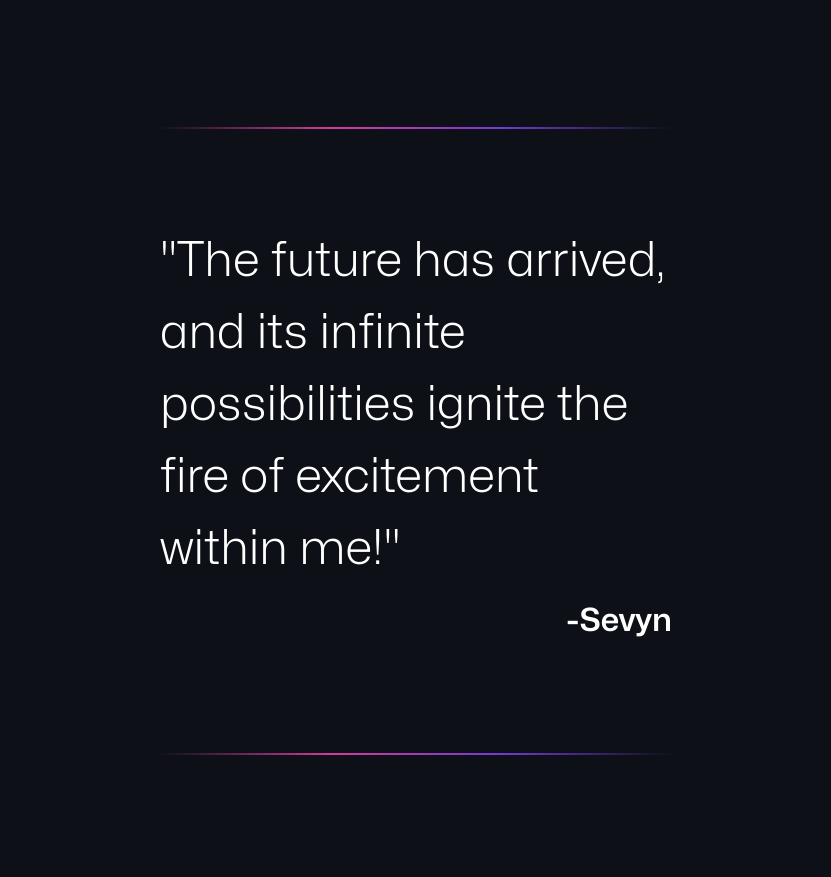
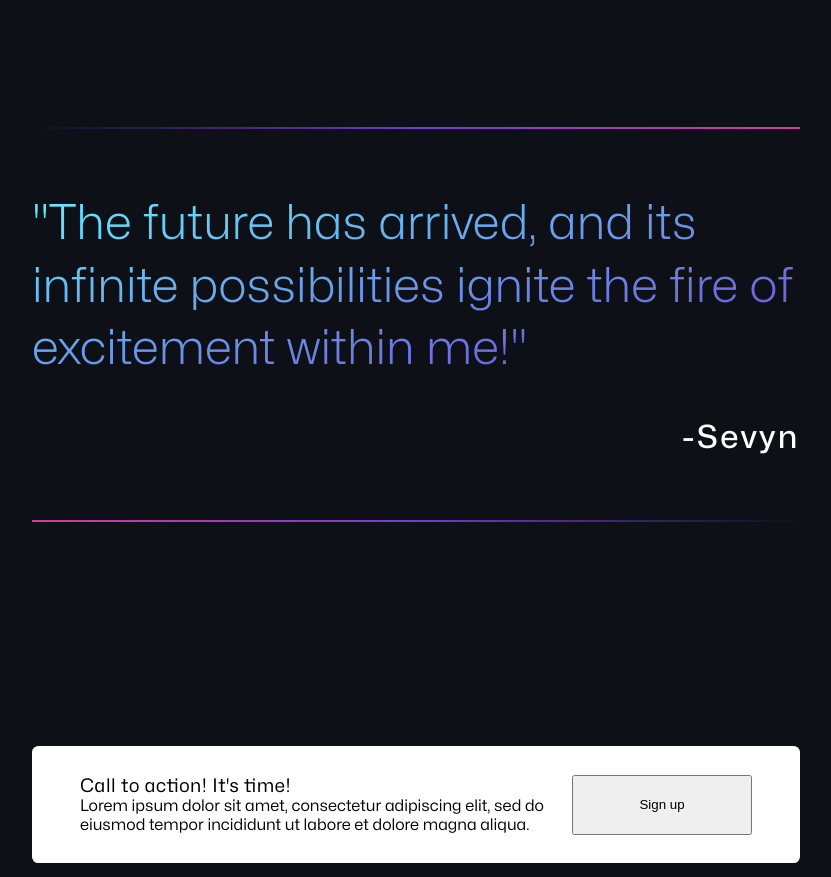
Before and after one commit to zmoodiedev/Odin-Landing-Page, a plain HTML site: page index.html in a window 1280 px wide. Shown: the part 1920-2797 px from the top of the page, without its empty margins (224-1055 px from the left). Drawn offline with nearby package versions, Linux system fonts and the light colour scheme.

Commit message:
Added styles to quote, nav, and text

```diff
--- a/css/styles.css
+++ b/css/styles.css
@@ -68,6 +68,7 @@ h1 {
   font-size: clamp(1rem, 4.5vw + 1rem,4.5em);
   line-height: 1.1em;
   font-weight: 600;
+  text-shadow: 3px 2px 6px var(--dark-grey);
 }
 
 h2 {
@@ -108,7 +109,7 @@ img {
 }
 
 .container-xsml {
-  max-width: 40vw;
+  max-width: 40%;
   margin: 0 auto;
 }
 
@@ -121,15 +122,17 @@ img {
     background-attachment: fixed;
 }
 
-header {
+header .container {
     display: flex;
     justify-content: space-between;
     padding: 2em 1em;
+    flex-wrap: wrap;
 }
 
 .logo {
   font-size: 32px;
   font-weight: 600;
+  text-shadow: 3px 2px 6px var(--dark-grey);
 }
 
 nav {
@@ -146,6 +149,7 @@ nav ul {
 nav a {
     color: #fff;
     position: relative;
+    text-shadow: 3px 2px 2px rgba(0,0,0,.6);
 }
 
 nav a::before {
@@ -168,7 +172,9 @@ nav a::before {
     0px 0px 0.5em 0px var(--teal);
 }
 
-nav a:hover::before {
+
+nav a:hover::before,
+nav a.active::before {
 transform-origin: left;
 transform: scaleX(1);
 }
@@ -283,34 +289,36 @@ transform: scaleX(1);
 }
 
 .quote {
-    font-size: clamp(1rem, 3vw + 1rem,3rem);
     margin: 0;
-    padding: 2em 0;
-    font-weight: 300;
-    position: relative;
+    padding: 4em 0;
     border: 10px solid;
     border-image-slice: 1;
     border-width: 2px;
-    border-image-source: linear-gradient(to left, rgba(13, 17, 23, 1), #743ad5, #d53a9d, rgba(13, 17, 23, 1));
+    border-image-source: linear-gradient(to right bottom, rgba(13, 17, 23, 1) 0%, #743ad5 25%, #d53a9d 50%,  #743ad5 75%, rgba(13, 17, 23, 1) 100%);
     border-left: 0;
     border-right: 0;
 }
 
-/*.quote::before {
-  content: "\e244";
-  font-family: "Material Icons Rounded";
-  position: absolute;
-  z-index: 1;
-  font-size: 4em;
-  left: -0.5em;
-  color: var(--pink);
-}*/
+.quote p {
+  font-size: clamp(1rem, 3vw + 1rem,3rem);
+  line-height: 1.3em;
+  font-weight: 300;
+  background: linear-gradient(to bottom right, var(--teal), #743ad5);
+  -webkit-background-clip: text;
+  -webkit-text-fill-color: transparent;
+}
 
 .author {
-    display: block;
+  color: #fff;
+  background: none;
+  display: flex;
+  width: fit-content;
+  margin-left: auto;
+  margin-top: 1.2em;
   text-align: right;
-    font-size: clamp(1rem, 2vw + 1rem,2rem);
-    font-weight: 600;
+  font-size: clamp(.8em, 1.6vw + 1em,2em);
+  font-weight: 500;
+  letter-spacing: 0.08em;
 }
 
 .author::before {
@@ -325,16 +333,25 @@ transform: scaleX(1);
 .cta {
   display: flex;
   justify-content: space-between;
+  flex-wrap: wrap;
   border-radius: 0.4em;
   padding: 1.8em 3em;
   background-color: #fff;
+}
+
+.cta .text {
+  flex: 3;
+}
+
+.cta button {
+  flex: 1;
 }
 
 footer {
     background-color: var(--dark-purple);
     color: #fff;
     text-align: center;
-    padding: 1.3em;
+    padding: 2em;
     font-size: 1.1em;
 }
 
--- a/index.html
+++ b/index.html
@@ -15,17 +15,20 @@
 <body>
 
     <section id="introWrap">
-        <header class="container">
+        <header>
+            <div class="container">
                 <div class="logo">
                     Logo
                 </div>
                 <nav>
                     <ul>
-                    <li><a href="#">link one</a></li>
-                    <li><a href="#">link two</a></li>
-                    <li><a href="#">link three</a></li>
+                        <li><a href="#" class="active">The Future</a></li>
+                        <li><a href="#">Information</a></li>
+                        <li><a href="#">Feedback</a></li>
+                        <li><a href="#">It's Time</a></li>
                     </ul>
                 </nav>
+            </div>
         </header>
 
         <div class="intro container">
@@ -81,10 +84,11 @@
     </section>
 
     <section id="quoteWrap">
-        <div class="container-xsml">
-            <p class="quote">"The future has arrived, and its infinite possibilities ignite the fire of excitement within me!"
+        <div class="container-sml">
+            <div class="quote">
+                <p>"The future has arrived, and its infinite possibilities ignite the fire of excitement within me!"</p>
                 <span class="author">Sevyn</span>
-            </p>
+            </div>
         </div>
     </section>
 
```
Lines whose indentation alone changed are shown as unchanged.
